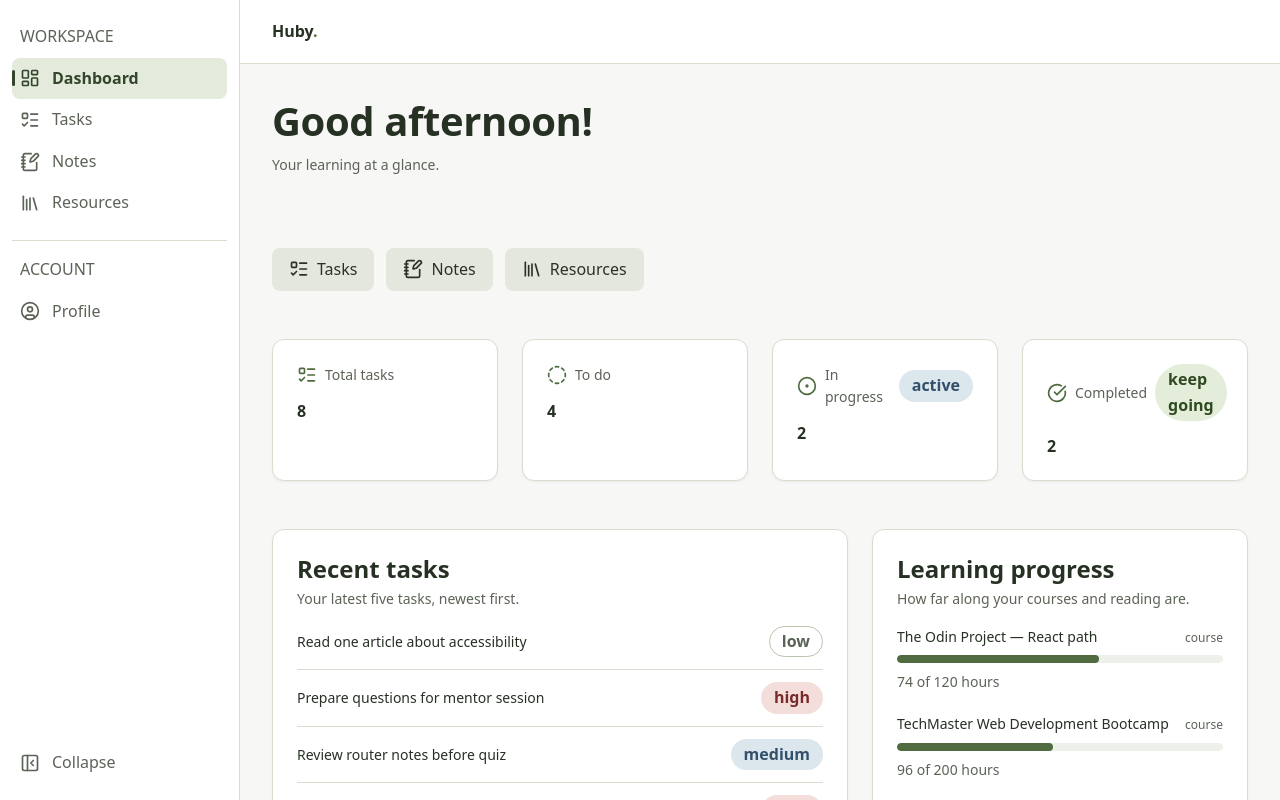
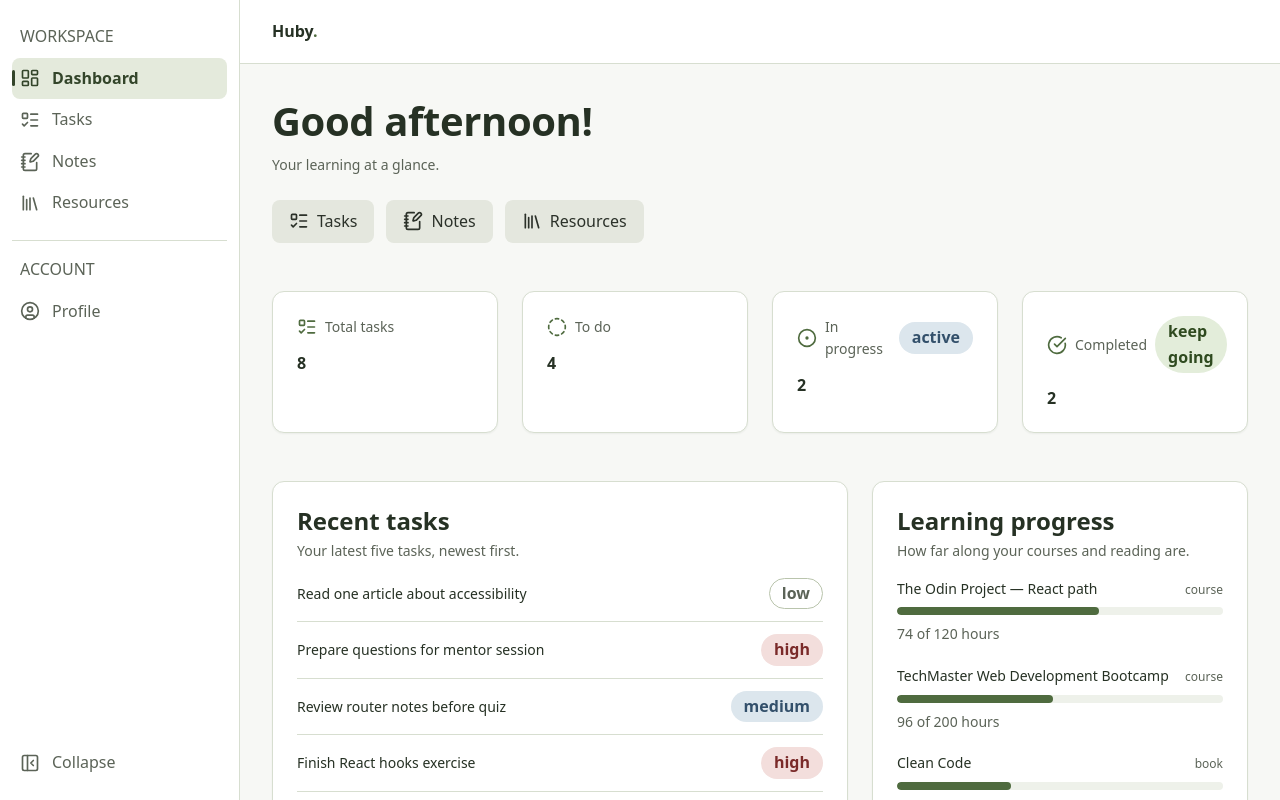
Before and after one commit to Ziad-Amr1/student-learning-hub, a React (Vite) app: page /dashboard in a window 1280 px wide. Shown: the top 800 px of the page. Built offline with nearby package versions, Linux system fonts and the light colour scheme.

Commit message:
fix: correct dashboard header-to-actions gap

```diff
--- a/src/pages/Dashboard.jsx
+++ b/src/pages/Dashboard.jsx
@@ -32,11 +32,13 @@ export default function Dashboard() {
 
   return (
     <div className="flex flex-col gap-(--layout-section-gap)">
-      <PageHeader
-        title={`${getGreeting()}!`}
-        description="Your learning at a glance."
-      />
-      <QuickActions className="mt-(--space-6)" />
+      <div className="flex flex-col gap-(--space-6)">
+        <PageHeader
+          title={`${getGreeting()}!`}
+          description="Your learning at a glance."
+        />
+        <QuickActions />
+      </div>
       <section aria-label="Task statistics">
         <h2 className="sr-only">Task statistics</h2>
         <div className="grid gap-(--layout-card-gap) sm:grid-cols-2 xl:grid-cols-4">
```
